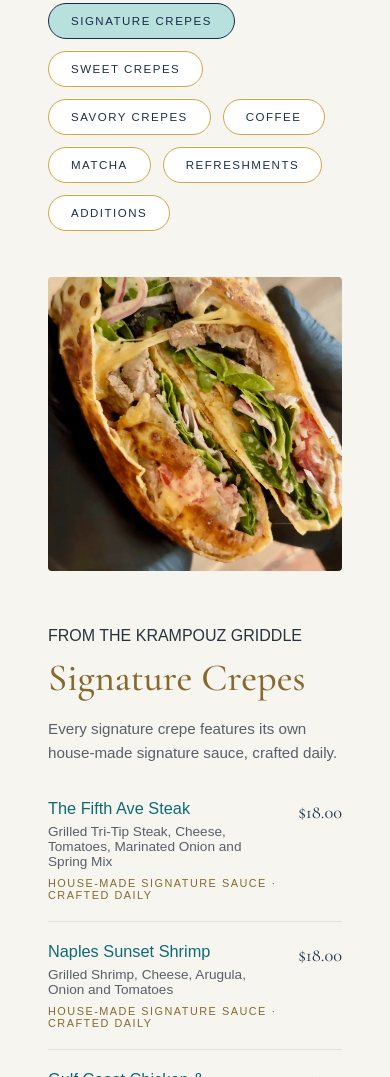
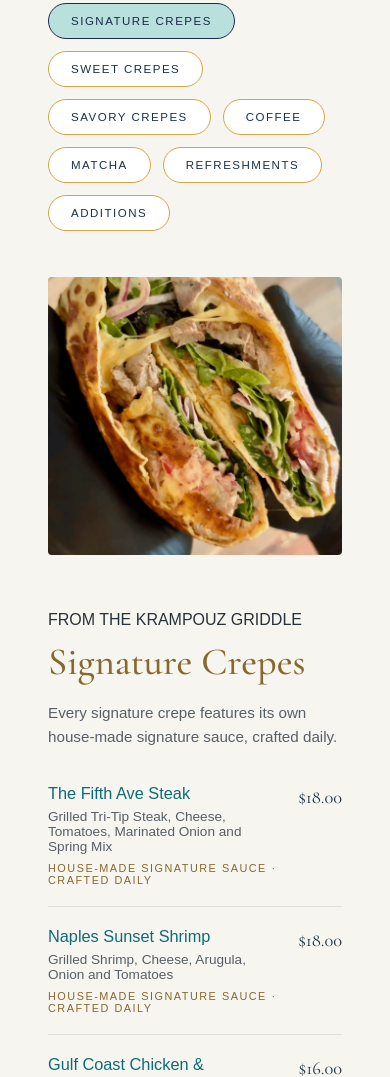
Before and after one commit to fonsecaM22/costal, a plain HTML site: page index.html in a window 390 px wide. Shown: the part 1946-3023 px from the top of the page. Drawn offline with nearby package versions, Linux system fonts and the light colour scheme.

Commit message:
Show whole food photos in menu and pop-up (no cropping)

```diff
--- a/index.html
+++ b/index.html
@@ -47,7 +47,7 @@
   ]
 }
 </script>
-<link rel="stylesheet" href="style.css?v=20261119a">
+<link rel="stylesheet" href="style.css?v=20261119b">
   <meta name="google-site-verification" content="bLrQ70BhtOHfRo4f6JGcfYjncdXDpcwfXr6_vzjK3Q4" />
   <!-- Google Analytics -->
   <script async src="https://www.googletagmanager.com/gtag/js?id=G-W7FCZN6PLE"></script>
@@ -181,8 +181,7 @@
   <div class="menu-grid">
     <div class="menu-image">
       <img id="menuImage" src="./assets/fifth_steak.webp"
-      alt="Signature Crepes from Coastal Crêperie food truck in Naples, FL"
-      width="1200" height="1137">
+      alt="Signature Crepes from Coastal Crêperie food truck in Naples, FL">
     </div>
     <div class="menu-copy">
       <div class="section-eyebrow" id="menuKicker">From the griddle</div>
--- a/style.css
+++ b/style.css
@@ -493,17 +493,21 @@
     gap:56px;
     align-items:start;
   }
+  /* Show the whole food photo, never cropped */
   .menu-image{
     width:100%;
-    aspect-ratio:4/5;
-    border-radius:4px;
-    overflow:hidden;
-    background:var(--sand);
+    display:flex;
+    justify-content:center;
+    align-items:flex-start;
   }
   .menu-image img{
-    width:100%;
-    height:100%;
-    object-fit:cover;
+    display:block;
+    width:auto;
+    max-width:100%;
+    height:auto;
+    max-height:640px;
+    object-fit:contain;
+    border-radius:4px;
   }
   .menu-grid.no-image{
     grid-template-columns:1fr;
@@ -573,7 +577,7 @@
 
   @media (max-width:860px){
     .menu-grid{grid-template-columns:1fr;}
-    .menu-image{aspect-ratio:10/10;}
+    .menu-image img{max-height:min(60vh, 480px);}
     .menu-section{padding:60px 32px 70px;}
   }
 
@@ -740,7 +744,9 @@
   border-radius:10px;
   max-width:420px;
   width:100%;
-  overflow:hidden;
+  max-height:calc(100vh - 48px);
+  overflow-x:hidden;
+  overflow-y:auto;
   position:relative;
   transform:translateY(12px);
   transition:transform .2s ease;
@@ -770,10 +776,13 @@
 .modal-close:hover{
   background:#fff;
 }
+/* Show the whole photo in the pop-up, never cropped */
 .modal-image{
+  display:block;
   width:100%;
-  aspect-ratio:4/3;
-  object-fit:cover;
+  height:auto;
+  max-height:min(55vh, 520px);
+  object-fit:contain;
   background:var(--sand);
 }
 .modal-content{
```
